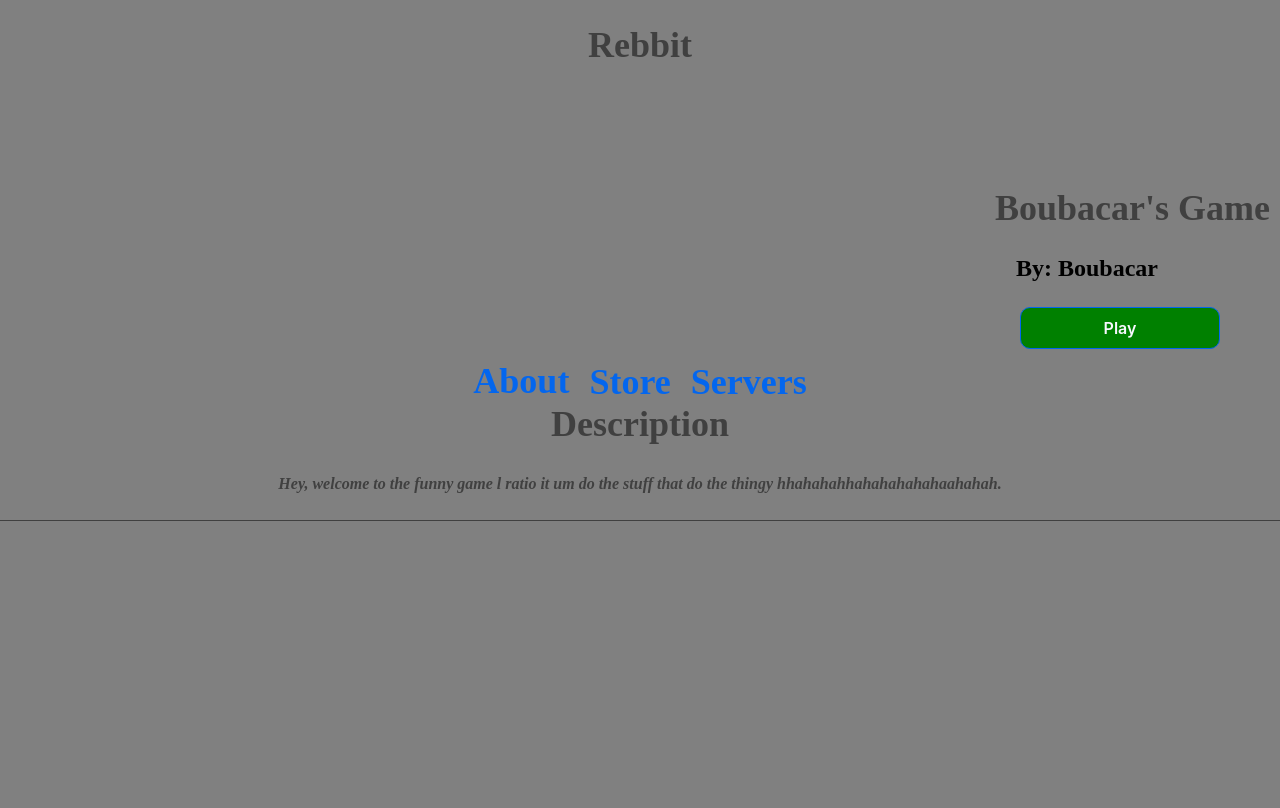
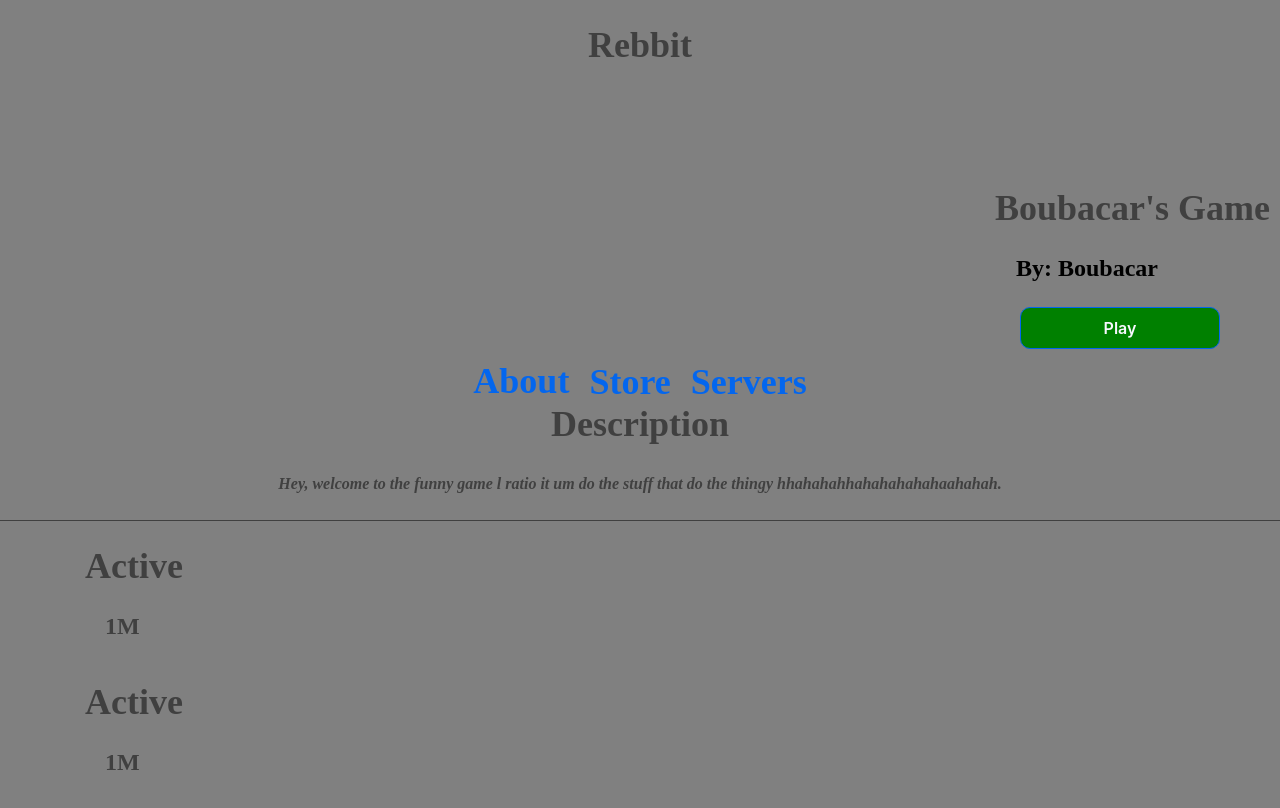
Before and after one commit to nothankyouwdym/Roblox-Page-Project, a React (Vite) app: page /About in a window 1280 px wide. Shown: the top 808 px of the page. Built offline with nearby package versions, Linux system fonts and the light colour scheme.

Commit message:
2 files modified

```diff
--- a/src/About.jsx
+++ b/src/About.jsx
@@ -16,8 +16,12 @@ const About = () =>{
 
       <MakeTBlackL />
 
-      <section>
+      <section id="about-low">
+        <h1>Active</h1>
+        <h4 id="about-low-number">1M</h4>
 
+        <h1>Active</h1>
+        <h4 id="about-low-number">1M</h4>
       </section>
     </section>
   )
--- a/src/index.css
+++ b/src/index.css
@@ -39,6 +39,11 @@ body {
   display: inline-flexbox;
 }
 
+#about-low-number{
+  position: relative;
+  left: 20px;
+}
+
 #lower{
   position: relative;
   top: 50px;
@@ -46,10 +51,18 @@ body {
   margin: 10px;
 }
 
+
+
 #lower-text{
   position: relative;
   bottom: 70px;
   margin: 85px;
+}
+
+
+
+#about-low{
+  text-align: left;
 }
 
 #lower-links{
```
